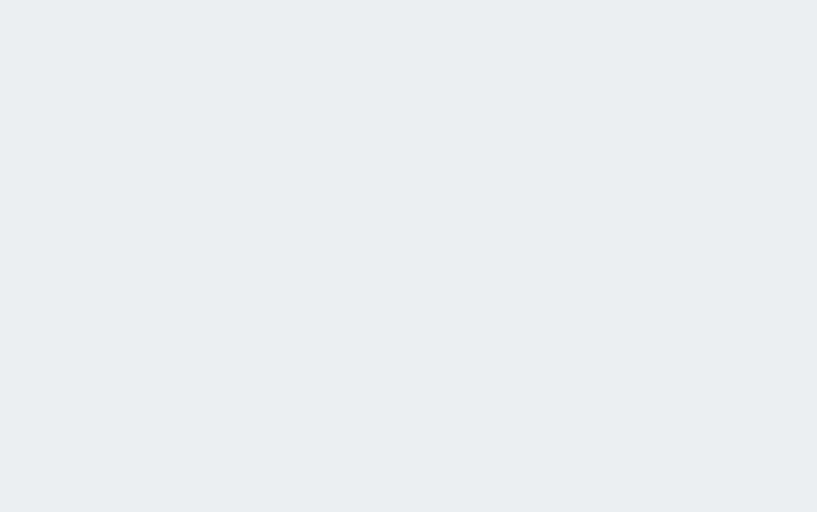
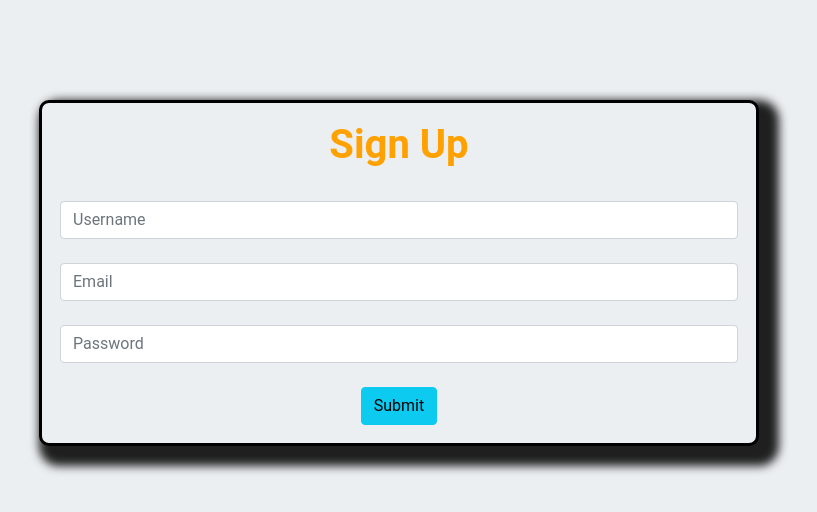
Before and after one commit to iwtga/rate-my-portfolio, a Flask app: page /signup in a window 1280 px wide. Before the commit the part shown is empty. Shown: the top 512 px of the page, without its empty margins (241-1058 px from the left). Run offline with Flask 2, Linux system fonts and the light colour scheme; some libraries are stand-ins or nearby versions.

Commit message:
updated login and signup forms

```diff
--- a/templates/signup.html
+++ b/templates/signup.html
@@ -5,4 +5,20 @@
 {% endblock %}
 
 {% block body %}
+<form class="form-group" class="text-center" style="border: 3px solid black; padding: 18px; margin-top: 150px;  margin-bottom: 200px; background-color:#ECEFF1; box-shadow: 10px 10px 10px 10px; border-radius: 10px; max-width: 720px; margin: 100px auto 16px; ">
+ 			<h1 style="color:#ffa100; font: italic; text-decoration: initial; font-weight: bold; font-size: 40px; margin: 0 0 8px;" align="center" class="form-group">Sign Up</h1>
+ 			<br />
+ 			<input class="form-control" type="text"  name=" username" placeholder="Username" required="">
+ 			<br />
+ 			<input class="form-control"  type="email" name="email" placeholder="Email" required="">
+ 			<br />
+ 			<input class="form-control" type="password" name="password" placeholder="Password" required="">
+ 			<br />
+
+
+ 				<div align="center">
+
+			<input type="button"  class=" btn btn-info" value="Submit">
+ 				</div>
+</form>
 {% endblock %}
```
Also changed, not shown: templates/login.html (+13 -0 lines).
